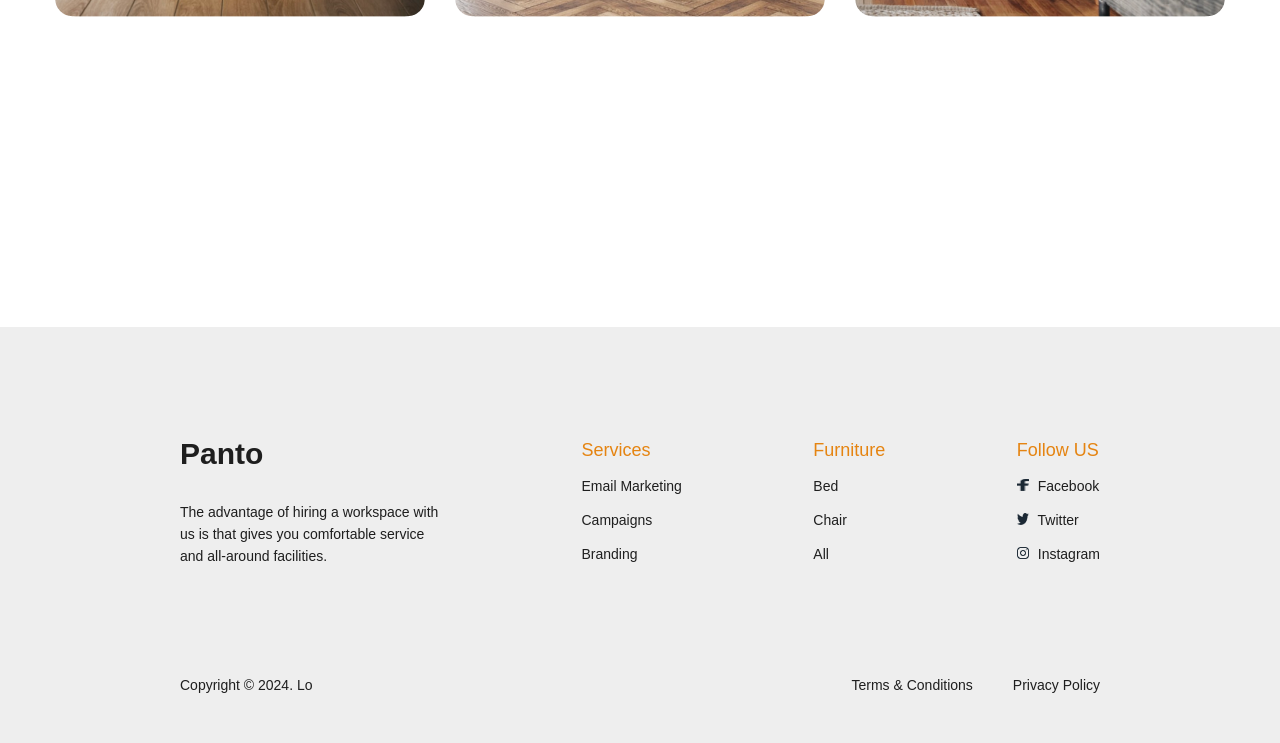
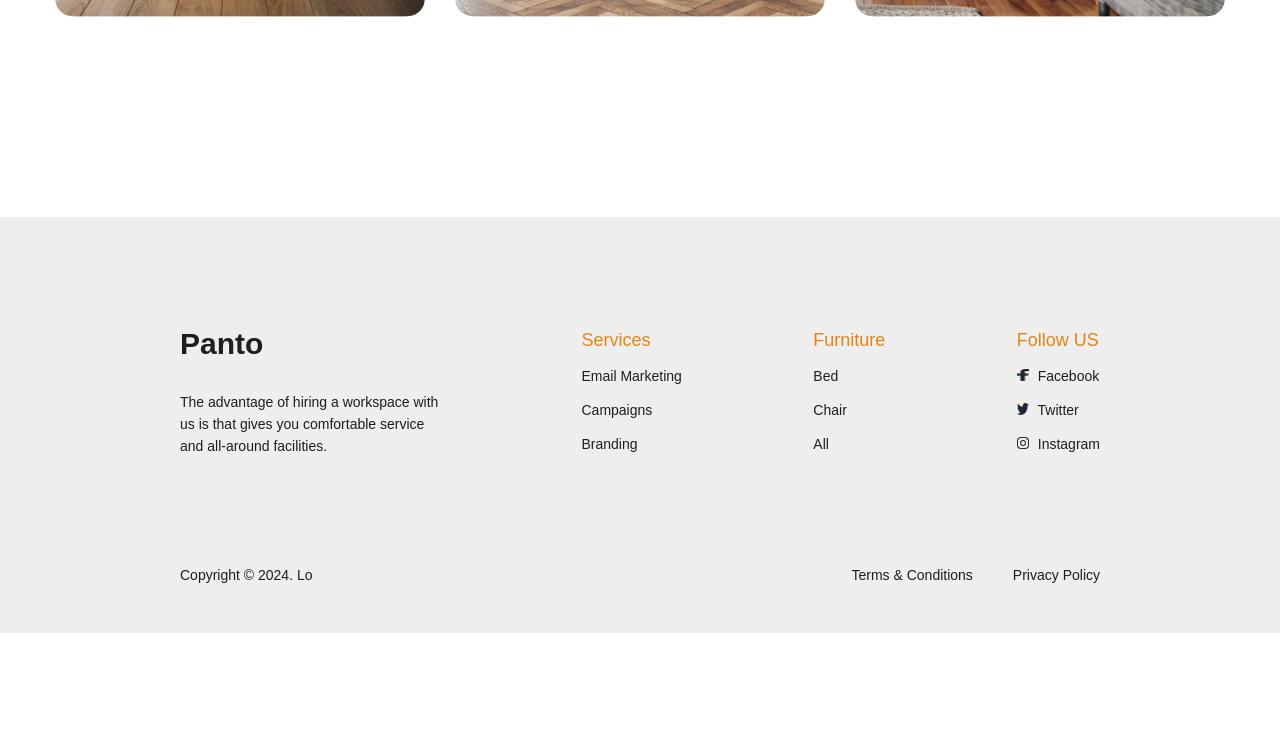
Before and after one commit to SepehrToghtamesh/panto, a plain HTML site: page index.html in a window 1280 px wide. Shown: the part 4521-5264 px from the top of the page. After the commit the page ends 5154 px from the top, so only its background shows below. Drawn offline with Linux system fonts and the light colour scheme.

Commit message:
refactor the codes of footer

```diff
--- a/css/style.css
+++ b/css/style.css
@@ -678,7 +678,7 @@ footer {
   display: flex;
   align-items: center;
   justify-content: space-between;
-  margin: 110px 180px;
+  margin: 0px 180px 110px;
   padding-top: 110px;
 }
 
--- a/index.html
+++ b/index.html
@@ -21,58 +21,7 @@
       <section id="client-reviews"></section>
     </main>
 
-    <footer>
-      <div id="top-footer">
-        <div id="logo">
-          <h4>Panto</h4>
-          <p>
-            The advantage of hiring a workspace with us is that gives you
-            comfortable service and all-around facilities.
-          </p>
-        </div>
-        <div id="services">
-          <span>Services</span>
-          <ul>
-            <li><a href="#">Email Marketing</a></li>
-            <li><a href="#">Campaigns</a></li>
-            <li><a href="#">Branding</a></li>
-          </ul>
-        </div>
-        <div id="furniture">
-          <span>Furniture</span>
-          <ul>
-            <li><a href="#">Bed</a></li>
-            <li><a href="#">Chair</a></li>
-            <li><a href="#">All</a></li>
-          </ul>
-        </div>
-        <div id="follow-us">
-          <span>Follow US</span>
-          <ul>
-            <li>
-              <a href="#"
-                ><img src="./images/facebook.png" alt="" /> Facebook</a
-              >
-            </li>
-            <li>
-              <a href="#"><img src="./images/twitter.png" alt="" /> Twitter</a>
-            </li>
-            <li>
-              <a href="#"
-                ><img src="./images/instagram.png" alt="" /> Instagram</a
-              >
-            </li>
-          </ul>
-        </div>
-      </div>
-      <div id="bottom-footer">
-        <div id="copy-right"><p>Copyright &copy; 2024. Lo</p></div>
-        <div id="terms-policy">
-          <p class="terms">Terms & Conditions</p>
-          <p>Privacy Policy</p>
-        </div>
-      </div>
-    </footer>
+    <footer></footer>
 
     <script src="./js/app.js"></script>
   </body>
--- a/js/app.js
+++ b/js/app.js
@@ -198,6 +198,7 @@ const materialsHandler = () => {
   `
   );
 };
+const footer = document.querySelector("footer");
 
 const clientReviewsHandler = () => {
   clientReviews.insertAdjacentHTML(
@@ -252,6 +253,64 @@ const clientReviewsHandler = () => {
   );
 };
 
+const footerHansler = () => {
+  footer.insertAdjacentHTML(
+    "beforeend",
+    `
+   <div id="top-footer">
+        <div id="logo">
+          <h4>Panto</h4>
+          <p>
+            The advantage of hiring a workspace with us is that gives you
+            comfortable service and all-around facilities.
+          </p>
+        </div>
+        <div id="services">
+          <span>Services</span>
+          <ul>
+            <li><a href="#">Email Marketing</a></li>
+            <li><a href="#">Campaigns</a></li>
+            <li><a href="#">Branding</a></li>
+          </ul>
+        </div>
+        <div id="furniture">
+          <span>Furniture</span>
+          <ul>
+            <li><a href="#">Bed</a></li>
+            <li><a href="#">Chair</a></li>
+            <li><a href="#">All</a></li>
+          </ul>
+        </div>
+        <div id="follow-us">
+          <span>Follow US</span>
+          <ul>
+            <li>
+              <a href="#"
+                ><img src="../images/facebook.png" alt="" /> Facebook</a
+              >
+            </li>
+            <li>
+              <a href="#"><img src="../images/twitter.png" alt="" /> Twitter</a>
+            </li>
+            <li>
+              <a href="#"
+                ><img src="../images/instagram.png" alt="" /> Instagram</a
+              >
+            </li>
+          </ul>
+        </div>
+      </div>
+      <div id="bottom-footer">
+        <div id="copy-right"><p>Copyright &copy; 2024. Lo</p></div>
+        <div id="terms-policy">
+          <p class="terms">Terms & Conditions</p>
+          <p>Privacy Policy</p>
+        </div>
+      </div>
+  `
+  );
+};
+
 window.addEventListener("load", () => {
   headerHandler();
   whyChoosingHandler();
@@ -259,4 +318,5 @@ window.addEventListener("load", () => {
   experiencesHandler();
   materialsHandler();
   clientReviewsHandler();
+  footerHansler();
 });
```
